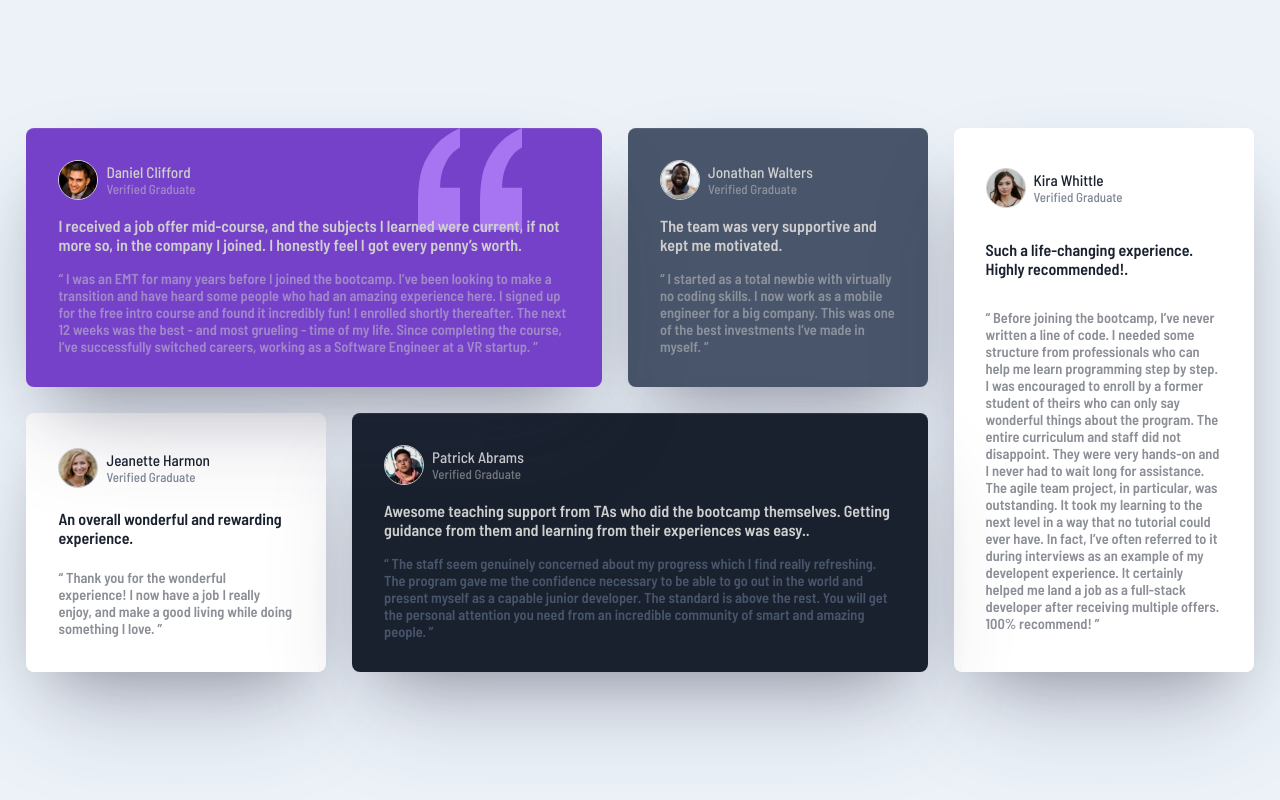
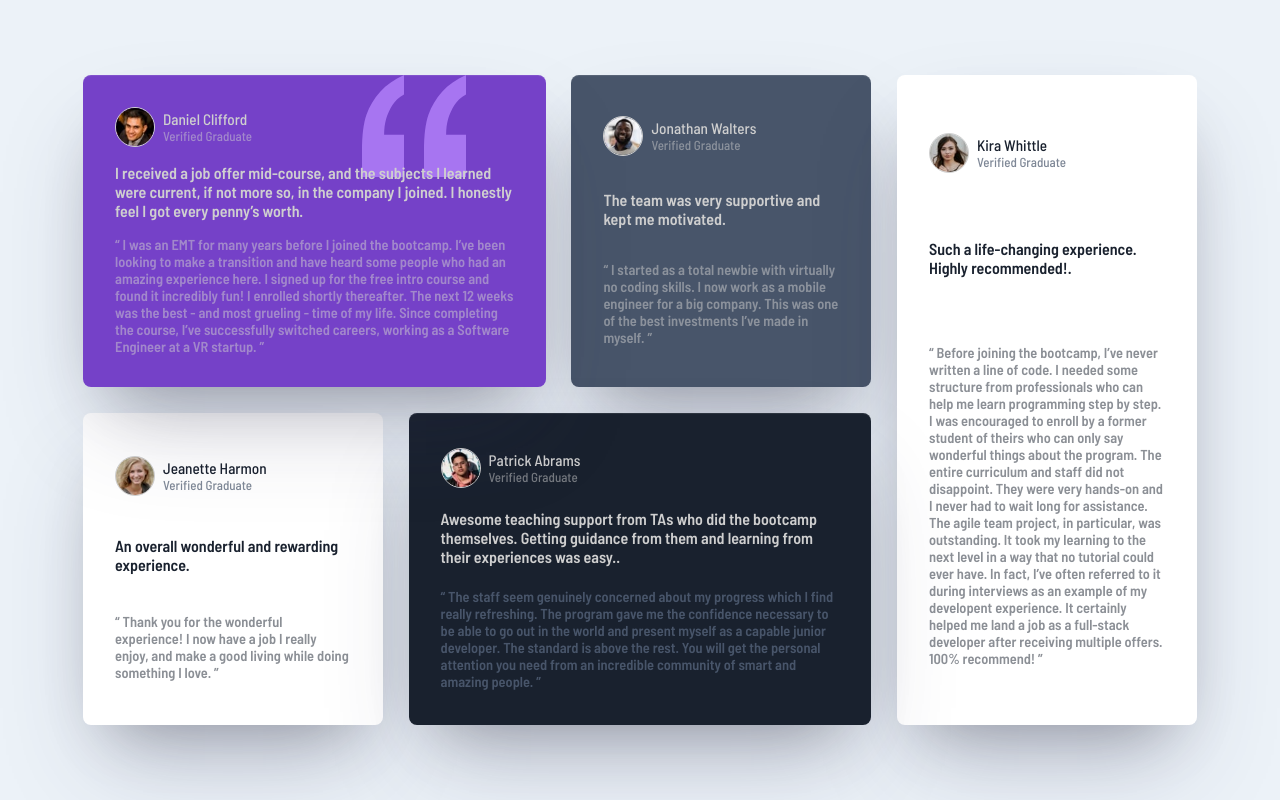
Before and after one commit to dmoquia/testimonials, a plain HTML site: page index.html in a window 1280 px wide. Drawn offline with Linux system fonts and the light colour scheme.

Commit message:
revert width 2

```diff
--- a/styles.css
+++ b/styles.css
@@ -143,9 +143,9 @@ strong {
     grid-template-rows: repeat(2, 1fr);
     max-width: 992px;
   }
-  /* .box {
+  .box {
     min-width: 300px;
-  } */
+  }
   .box-1 {
     grid-column-start: 1;
     grid-column-end: 3;
@@ -170,12 +170,12 @@ strong {
   .box {
     min-width: 300px;
   }
-  .box-1 {
+  /* .box-1 {
     min-width: 526.2px;
   }
   .box-5 {
     min-width: 526.2px;
-  }
+  } */
   strong {
     font-size: 1rem;
     font-weight: 600;
```
